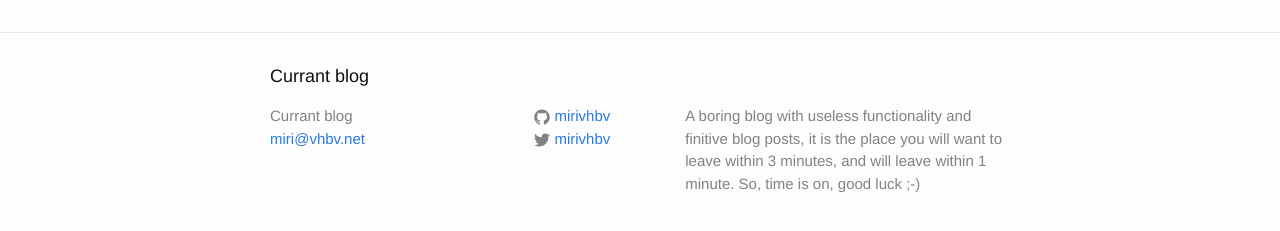
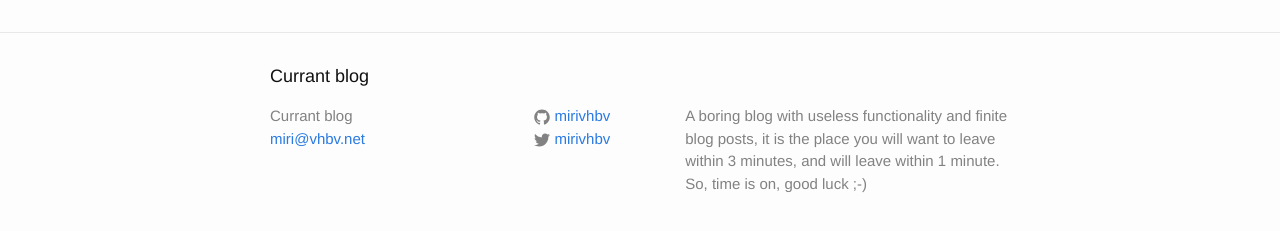
Before and after one commit to Mirivhbv/Currant, a Jekyll site: the page built from index.html, in a window 1280 px wide. Shown: the part 354-585 px from the top of the page. Built offline with Jekyll 4.4.1, drawn with Linux system fonts in a browser that asks for light colours.

Commit message:
Corrects typo in config yaml

```diff
--- a/_config.yml
+++ b/_config.yml
@@ -2,7 +2,7 @@
 title: Currant blog
 email: miri@vhbv.net
 description: > # this means to ignore newlines until "baseurl:"
-  A boring blog with useless functionality and finitive blog posts,
+  A boring blog with useless functionality and finite blog posts,
   it is the place you will want to leave within 3 minutes, and will
   leave within 1 minute. So, time is on, good luck ;-)
 baseurl: "" # the subpath of your site, e.g. /blog/
```
